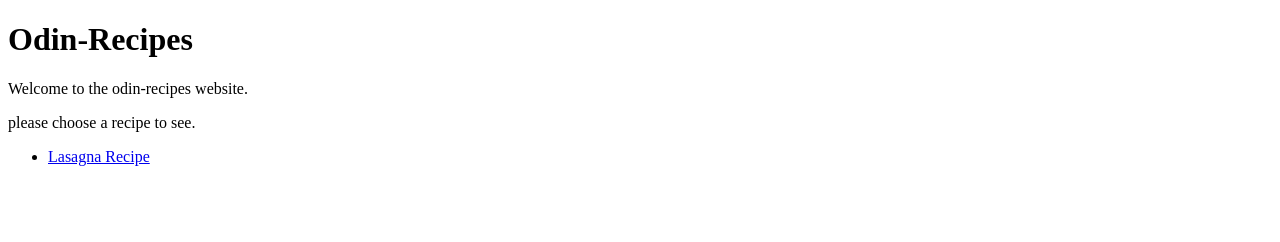
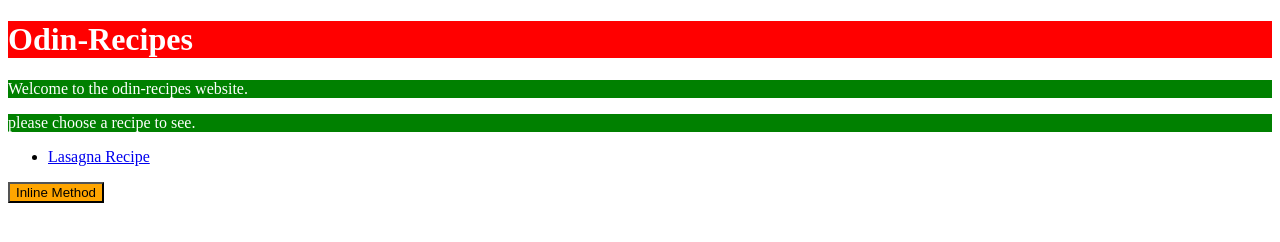
Before and after one commit to ThERainboWPikachU/Recipest, a plain HTML site: page index.html in a window 1280 px wide. Drawn offline with Linux system fonts and the light colour scheme.

Commit message:
Added text color

```diff
--- a/index.html
+++ b/index.html
@@ -2,12 +2,21 @@
 <html lang="en">
 <head>
     <meta charset="UTF-8">
+    <link rel="stylesheet" href="styles.css">
+    <style>
+        p {
+            background-color: green;
+            color: white;
+            font-size: 18;
+        }
+    </style>
     <title>Recipes</title>
 </head>
 <body>
-    <h1>Odin-Recipes</h1>
+    <div><h1>Odin-Recipes</h1></div>
     <p>Welcome to the odin-recipes website.</p>
     <p>please choose a recipe to see.</p>
     <ul><li><a href="./recipes/lasagna.html">Lasagna Recipe</a></li></ul>
+    <button style="background-color: orange; font-size: 18;">Inline Method</button>
 </body>
 </html>
--- /dev/null
+++ b/styles.css
@@ -0,0 +1,3 @@
+div {
+    color: white;
+    background-color: red;
```
